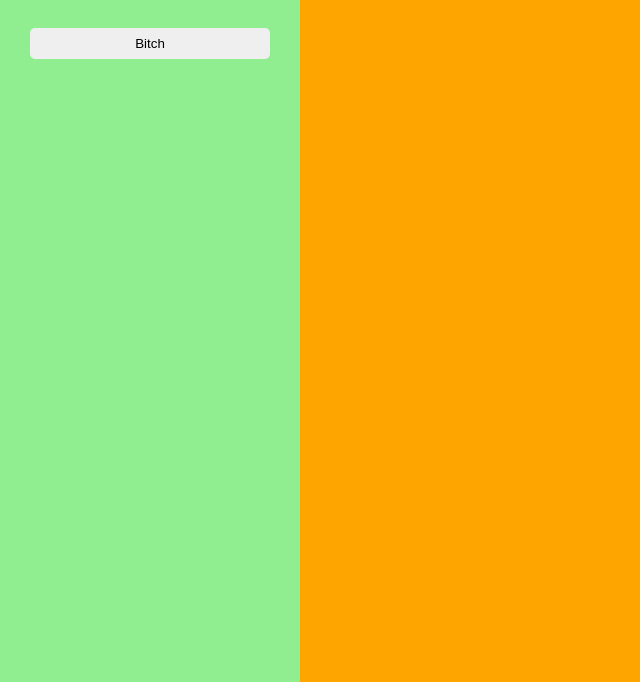
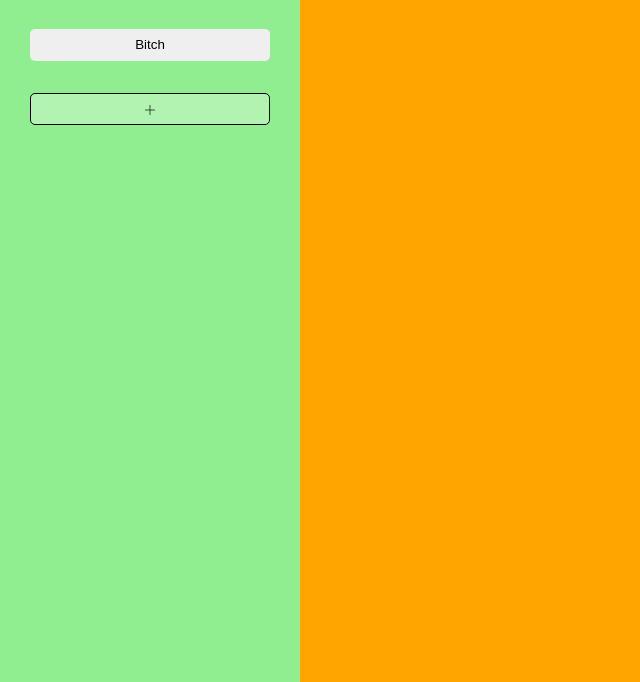
Before and after one commit to firepeashooter/to-do-web-app, a website built with webpack: page src/index.html in a window 1280 px wide. Shown: the part 118-800 px from the top of the page, without its empty margins (0-640 px from the left). Built offline with nearby package versions, Linux system fonts and the light colour scheme.

Commit message:
Add button to add more projects

```diff
--- a/src/scripts/ScreenController.js
+++ b/src/scripts/ScreenController.js
@@ -22,6 +22,7 @@ export class ScreenController{
 
         sidebar.appendChild(sidebarHeader);
 
+        //Renders all project buttons
         for (let i = 0; i < this.projects.length; i++){
             let projectButton = document.createElement("button");
             projectButton.classList.add("project--button");
@@ -34,6 +35,14 @@ export class ScreenController{
             }
             sidebar.appendChild(projectButton);
         }
+
+        //renders add project button
+        const addProject = document.createElement("button");
+        addProject.classList.add("add--project--button");
+        addProject.innerHTML = '<svg xmlns="http://www.w3.org/2000/svg" fill="none" viewBox="0 0 24 24" strokeWidth={1.5} stroke="currentColor" className="size-6"><path strokeLinecap="round" strokeLinejoin="round" d="M12 4.5v15m7.5-7.5h-15" /></svg>'
+
+        sidebar.appendChild(addProject);
+
     }
 
 
--- a/src/scripts/index.js
+++ b/src/scripts/index.js
@@ -11,11 +11,9 @@ const sidebar = document.querySelector(".sidebar");
 
 sidebar.addEventListener("click", (e) => {
 
-    if (e.target.matches("button")){
+    if (e.target.classList.contains("project--button")){
 
         const projectID = e.target.dataset.id;
-
-
 
         //finds the project
         const project = myController.projects.find(p => p.id === projectID);
@@ -30,7 +28,9 @@ sidebar.addEventListener("click", (e) => {
             throw new Error("Project not Found");
         }
 
-
+    }else if (e.target.classList.contains("add--project--button")){
+        myController.projects.push(new Project("New Project"));
+        myController.refreshScreen();
 
     }else{
         return;
--- a/src/styles.css
+++ b/src/styles.css
@@ -38,10 +38,38 @@ h3{
 
 .project--button{
     width: 80%;
+    height: 2rem;
     border:none;
     margin:1rem;
     padding:0.5rem;
     border-radius: 5px;
+}
+
+.add--project--button{
+    background-color: rgba(255, 255, 255, 0.3);
+    width: 80%;
+    height: 2rem;
+    border: 1px solid black;
+    margin:1rem;
+    padding:0.5rem;
+    border-radius: 5px;
+
+}
+
+.add--project--button:hover{
+    background-color: rgba(255, 255, 255, 0.5);
+}
+
+.add--project--button:active{
+    background-color: rgba(0,0,0, 0.2);
+}
+
+.add--project--button svg{
+    margin:0;
+    padding:0;
+    width: 1rem;
+    height: 1rem;
+    color: black;
 }
 
 .active{
```
